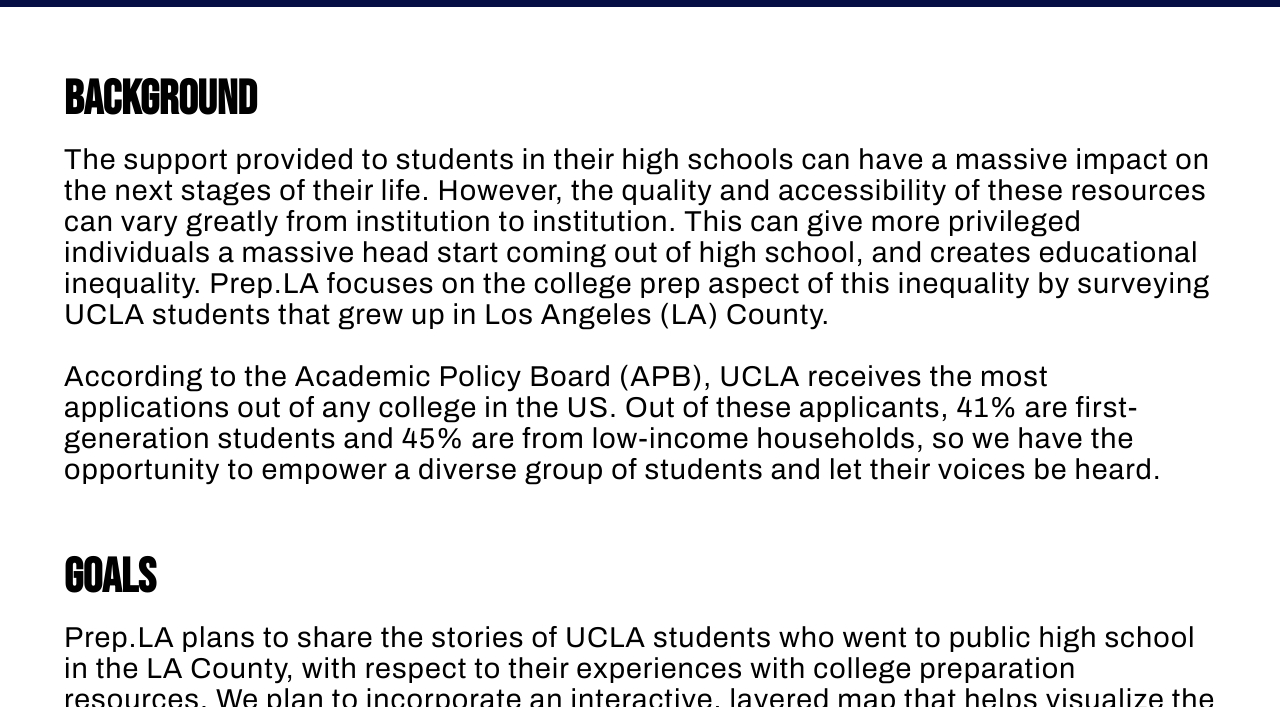
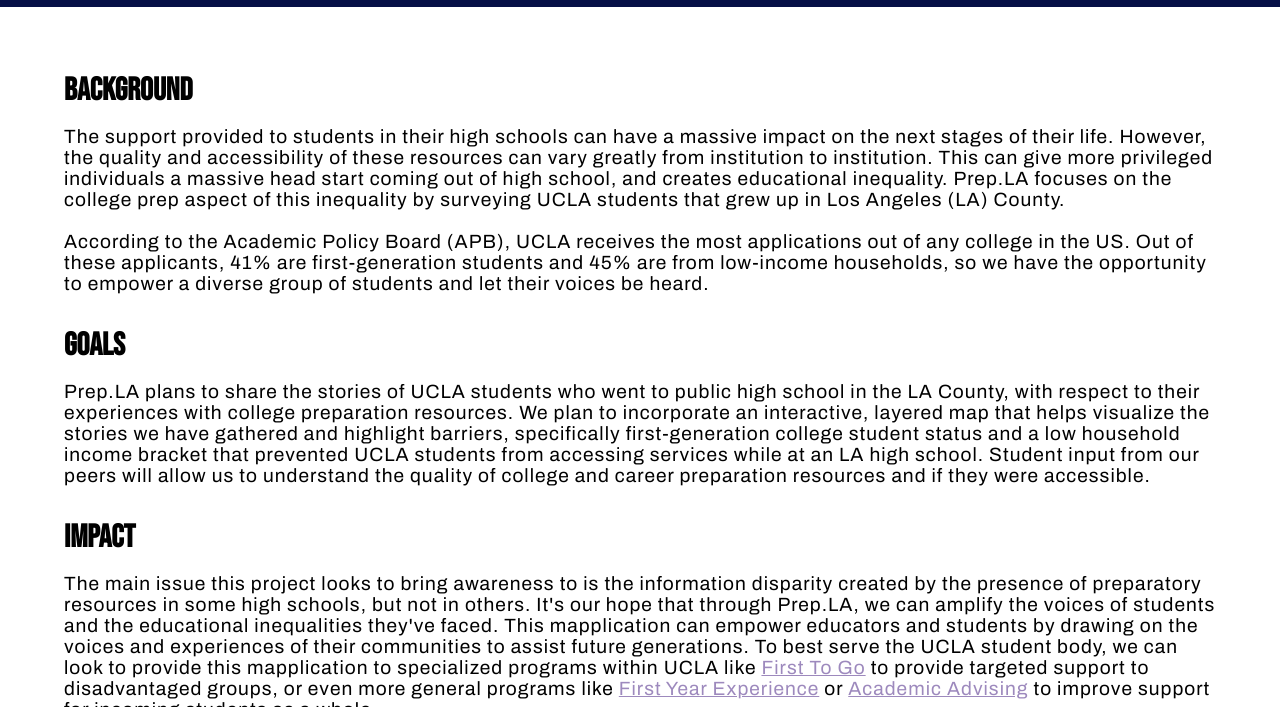
Before and after one commit to czhangy/aa191a-inequality, a plain HTML site: page about.html in a window 1280 px wide. Shown: the part 93-800 px from the top of the page. Drawn offline with Linux system fonts and the light colour scheme.

Commit message:
More font size fixes:

```diff
--- a/styles/about.css
+++ b/styles/about.css
@@ -3,7 +3,7 @@
 }
 
 section {
-	margin-bottom: 4rem;
+	margin-bottom: 2rem;
 	padding: 0 4rem;
 }
 
@@ -13,13 +13,13 @@
 
 h2 {
 	font-family: "Bebas Neue", sans-serif;
-	font-size: 3rem;
+	font-size: 2rem;
 	margin: 0;
 	margin-bottom: 1rem;
 }
 
 p {
-	font-size: 1.8rem;
+	font-size: 1.2rem;
 	letter-spacing: 1px;
 	margin: 0;
 }
```
